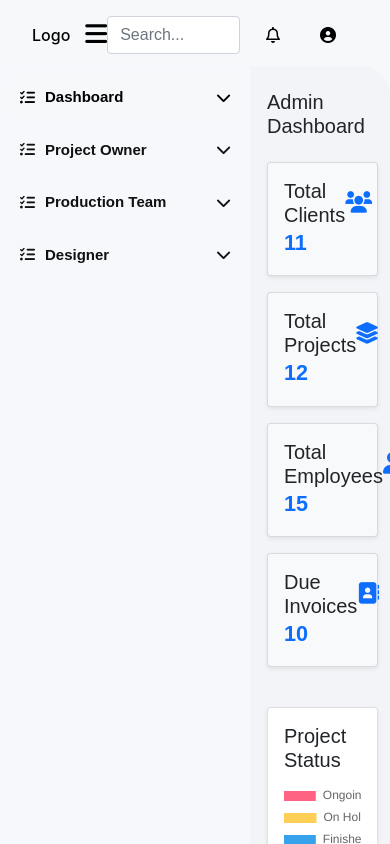
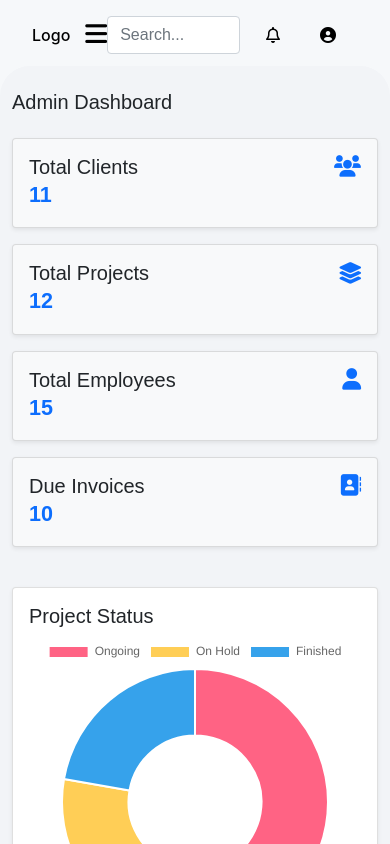
Before and after one commit to vishal0955/sirnaik, a React (Vite) app: page /dashboard in a window 390 px wide. Shown: the top 844 px of the page. Built offline with nearby package versions, Linux system fonts and the light colour scheme; a web font is replaced by a local one.

Commit message:
make header responsive

```diff
--- a/src/App.css
+++ b/src/App.css
@@ -364,7 +364,7 @@ select.form-input {
   border-radius: 30px;
   margin-top: 66px;
   padding-left: 255px;
-  height: 100vh;
+  /* height: 100vh; */
   background-color:#F2F4F7;
   /* height: 668px; */
   /* overflow: scroll; */
--- a/src/App.jsx
+++ b/src/App.jsx
@@ -1,12 +1,169 @@
+// import { Route, Routes, useLocation } from "react-router-dom";
+// import "./App.css";
+// import { useState } from "react";
+// import Navbar from "./layout/Navbar";
+// import Sidebar from "./layout/Sidebar";
+// // import Login from "./components/AuthPage/Login";
+// import Login from './authtication/Login';
+
+
+
+// import ProjectOwner from "./components/Tables/ProjectOwner";
+// import TaskPage from "./components/Tables/TaskTable";
+// import AddProject from "./components/Forms/AddProject";
+// import TaskForm from "./components/Forms/AddTask";
+// import DashBoard from "./components/DashBoard";
+// import Timesheet from "./components/Tables/TimesheetTable";
+// import TimeLogForm from "./components/Forms/AddLog";
+// import Tasks from "./Designer/Tasks";
+// import DTimesheet from "./Designer/Timesheet";
+// import Designer from "./Designer/Dashboard";
+// import ProjectManagementDashboard from "./components/ProjectMDashboard";
+// import Jobs from "./Pages/Productionteam/Jobs";
+// import TaskDetails from "./Designer/TaskDetails";
+
+// import Traffic from "./Pages/Productionteam/Traffic";
+// import AdminDashboard from "./components/Admin/AdminDashboard";
+// import TaskDetailsForm from "./Pages/Productionteam/EditTaskDetails";
+// import EmployeePage from "./components/Admin/EmployeeList";
+// import EmployeeProfile from "./components/Admin/EmployeeProfile";
+// import ClientProfile from "./components/Admin/ClientProfile";
+// import ClientPage from "./components/Admin/ClientTable";
+// import  ClientTable  from "./components/Admin/ClientTable";
+// import ClientForm from "./components/Admin/ClientForm";
+// import DesignationTable from "./components/Admin/DesignationTable";
+// import AddDesignation from "./components/Admin/AddDesignation";
+// import Department from "./components/Admin/Department";
+// import AddDepartment from "./components/Admin/AddDepartment";
+// import InvoiceTable from "./components/Admin/invoices";
+// import ProjectDetail from "./components/Admin/ProjectOverview";
+// import AddMembers from "./components/Admin/AddMembers";
+// import FileUpload from "./components/Admin/FileUpload";
+// import TableTask from "./components/Admin/TableTask";
+
+
+
+// function App() {
+//   const [isSidebarCollapsed, setIsSidebarCollapsed] = useState(false);
+//   const [isClinicSidebarOpen, setIsClinicSidebarOpen] = useState(false);
+//   const menusidebarcollaps = () => {
+//     setIsSidebarCollapsed(true);
+//   };
+
+//   const toggleSidebar = () => {
+//     setIsSidebarCollapsed((prev) => !prev);
+//   };
+//   // Open ClinicManageSidebar (on EMR menu click)
+//   const openClinicSidebar = () => {
+//     setIsClinicSidebarOpen(true);
+//   };
+//   // Back button in ClinicManageSidebar to show the main sidebar again
+//   const closeClinicSidebar = () => {
+//     setIsClinicSidebarOpen(false);
+//   };
+//   const location = useLocation();
+
+//   const hideLayout = location.pathname === "/";
+//   // console.log("-----------------",isClinicSidebarOpen)
+//   return (
+//     <>
+//       {/* navbar */}
+//       {!hideLayout && (
+//         <Navbar toggleSidebar={toggleSidebar} onBack={closeClinicSidebar} />
+//       )}
+//       {/* navbar end */}
+//       {/* sidebar start */}
+//       <div className={`main-content  ${hideLayout ? "" : ""}`}>
+//         {!hideLayout &&
+//           (isClinicSidebarOpen ? (
+//             <>
+//               <ClinicManageSidebar
+//                 collapsed={isSidebarCollapsed}
+//                 menuItemClick={menusidebarcollaps}
+//                 onBack={closeClinicSidebar} // Back button click event
+//               />
+//             </>
+//           ) : (
+//             <Sidebar
+//               collapsed={isSidebarCollapsed}
+//               // menuItemClick={menusidebarcollaps}
+//               onEMRClick={openClinicSidebar} // Open ClinicManageSidebar on EMR click
+//             />
+//           ))}
+//         {/* sidebar end */}
+//         {/* right side  */}
+//         <div
+//           className={`right-side-content ${
+//             isSidebarCollapsed ? "collapsed " : ""
+//           }`}>
+//           <Routes>
+//             {/* login signup */}
+//             <Route path="/" element={<Login />} />
+//             {/* <Route path="/dashboard" element={<DashBoard />} /> */}
+//             <Route path="/dashboard" element={<AdminDashboard />} />
+
+
+//             <Route path="/employeelist" element={<EmployeePage />} />
+//             <Route path="/employeeprofile" element={<EmployeeProfile />} />
+//             <Route path="/client" element={<ClientPage />} />
+//             <Route path="/clientprofile" element={<ClientProfile />} />
+//             <Route path="/designation" element={<DesignationTable />} />
+//             <Route path="/department" element={<Department/>}/>
+//             <Route path="/adddesigna" element={<AddDesignation/>}/>
+
+//             <Route path="/addDepart" element={<AddDepartment/>}/>
+
+//             <Route path="/projectmanagementdashboard" element={<ProjectManagementDashboard />} />
+//             <Route path="/project" element={<ProjectOwner />} />
+//             <Route path="/projectdetails" element={<ProjectDetail />} />
+
+//             <Route path="/tasklist" element={<TaskPage />} />
+//             <Route path="/addproject" element={<AddProject />} />
+//             <Route path="/addtask" element={<TaskForm />} />
+//             <Route path="/addlog" element={<TimeLogForm />} />
+//             <Route path="/timesheet" element={<Timesheet />} />
+//             <Route path="/clientTable" element={<ClientTable/>}/>
+//             <Route path="/clientForm" element={<ClientForm/>}/>
+//             {/* <Route path="/desigTable" element={<DesignationTable/>}/> */}
+
+//             <Route path="/desigTable" element={<DesignationTable/>}/>
+//             <Route path="/adddesigna" element={<AddDesignation/>}/>
+//             <Route path="/depaForm" element={<Department/>}/>
+//             <Route path="/addDepart" element={<AddDepartment/>}/>
+//             <Route path="/invoices" element={<InvoiceTable/>}/>
+//             <Route path="/addMember" element={<AddMembers/>}/>
+//             <Route path="/fileUpload" element={<FileUpload/>}/>
+//             <Route path="tableTask" element={<TableTask/>}/>
+
+
+//             {/* Designer Routes */}
+
+//             <Route path="/designerdashboard" element={<Designer />} />
+//             <Route path="/designertask" element={<Tasks />} />
+//             <Route path="/dtimesheet" element={<DTimesheet />} />
+//             <Route path="/taskdetails" element={<TaskDetails />} />
+//             {/* Production Team  */}
+
+//             <Route path="/jobs" element={<Jobs /> } />
+//             <Route path="/traffic" element={<Traffic /> } />
+//            {/* <Route path="/ProjectOverview" element={<ProjectOverview  />} /> */}
+//             <Route path="/edittaskdetails" element={<TaskDetailsForm  />} />
+
+//           </Routes>
+//         </div>
+//         {/* right end  */}
+//       </div>
+//     </>
+//   );
+// }
+// export default App;
+
 import { Route, Routes, useLocation } from "react-router-dom";
 import "./App.css";
-import { useState } from "react";
+import { useState, useEffect } from "react";
 import Navbar from "./layout/Navbar";
 import Sidebar from "./layout/Sidebar";
-// import Login from "./components/AuthPage/Login";
 import Login from './authtication/Login';
-
-
 
 import ProjectOwner from "./components/Tables/ProjectOwner";
 import TaskPage from "./components/Tables/TaskTable";
@@ -21,7 +178,6 @@ import Designer from "./Designer/Dashboard";
 import ProjectManagementDashboard from "./components/ProjectMDashboard";
 import Jobs from "./Pages/Productionteam/Jobs";
 import TaskDetails from "./Designer/TaskDetails";
-
 import Traffic from "./Pages/Productionteam/Traffic";
 import AdminDashboard from "./components/Admin/AdminDashboard";
 import TaskDetailsForm from "./Pages/Productionteam/EditTaskDetails";
@@ -29,7 +185,7 @@ import EmployeePage from "./components/Admin/EmployeeList";
 import EmployeeProfile from "./components/Admin/EmployeeProfile";
 import ClientProfile from "./components/Admin/ClientProfile";
 import ClientPage from "./components/Admin/ClientTable";
-import  ClientTable  from "./components/Admin/ClientTable";
+import ClientTable from "./components/Admin/ClientTable";
 import ClientForm from "./components/Admin/ClientForm";
 import DesignationTable from "./components/Admin/DesignationTable";
 import AddDesignation from "./components/Admin/AddDesignation";
@@ -41,119 +197,84 @@ import AddMembers from "./components/Admin/AddMembers";
 import FileUpload from "./components/Admin/FileUpload";
 import TableTask from "./components/Admin/TableTask";
 
-
-
 function App() {
   const [isSidebarCollapsed, setIsSidebarCollapsed] = useState(false);
-  const [isClinicSidebarOpen, setIsClinicSidebarOpen] = useState(false);
-  const menusidebarcollaps = () => {
-    setIsSidebarCollapsed(true);
-  };
+  const location = useLocation();
+
+  // Function to check screen size and collapse sidebar on smaller screens
+  useEffect(() => {
+    const handleResize = () => {
+      if (window.innerWidth <= 768) {
+        setIsSidebarCollapsed(true); // Collapse sidebar on small screens
+      }
+    };
+
+    handleResize(); // Run on mount
+    window.addEventListener("resize", handleResize);
+    return () => window.removeEventListener("resize", handleResize);
+  }, []);
 
   const toggleSidebar = () => {
     setIsSidebarCollapsed((prev) => !prev);
   };
-  // Open ClinicManageSidebar (on EMR menu click)
-  const openClinicSidebar = () => {
-    setIsClinicSidebarOpen(true);
-  };
-  // Back button in ClinicManageSidebar to show the main sidebar again
-  const closeClinicSidebar = () => {
-    setIsClinicSidebarOpen(false);
-  };
-  const location = useLocation();
 
   const hideLayout = location.pathname === "/";
-  // console.log("-----------------",isClinicSidebarOpen)
+
   return (
     <>
-      {/* navbar */}
-      {!hideLayout && (
-        <Navbar toggleSidebar={toggleSidebar} onBack={closeClinicSidebar} />
-      )}
-      {/* navbar end */}
-      {/* sidebar start */}
-      <div className={`main-content  ${hideLayout ? "" : ""}`}>
-        {!hideLayout &&
-          (isClinicSidebarOpen ? (
-            <>
-              <ClinicManageSidebar
-                collapsed={isSidebarCollapsed}
-                menuItemClick={menusidebarcollaps}
-                onBack={closeClinicSidebar} // Back button click event
-              />
-            </>
-          ) : (
-            <Sidebar
-              collapsed={isSidebarCollapsed}
-              // menuItemClick={menusidebarcollaps}
-              onEMRClick={openClinicSidebar} // Open ClinicManageSidebar on EMR click
-            />
-          ))}
-        {/* sidebar end */}
-        {/* right side  */}
-        <div
-          className={`right-side-content ${
-            isSidebarCollapsed ? "collapsed " : ""
-          }`}>
+      {!hideLayout && <Navbar toggleSidebar={toggleSidebar} />}
+
+      <div className="main-content">
+        {!hideLayout && (
+          <Sidebar collapsed={isSidebarCollapsed} />
+        )}
+
+        <div className={`right-side-content ${isSidebarCollapsed ? "collapsed" : ""}`}>
           <Routes>
-            {/* login signup */}
             <Route path="/" element={<Login />} />
-            {/* <Route path="/dashboard" element={<DashBoard />} /> */}
             <Route path="/dashboard" element={<AdminDashboard />} />
-
-
             <Route path="/employeelist" element={<EmployeePage />} />
             <Route path="/employeeprofile" element={<EmployeeProfile />} />
             <Route path="/client" element={<ClientPage />} />
             <Route path="/clientprofile" element={<ClientProfile />} />
             <Route path="/designation" element={<DesignationTable />} />
-            <Route path="/department" element={<Department/>}/>
-            <Route path="/adddesigna" element={<AddDesignation/>}/>
-
-            <Route path="/addDepart" element={<AddDepartment/>}/>
-
+            <Route path="/department" element={<Department />} />
+            <Route path="/adddesigna" element={<AddDesignation />} />
+            <Route path="/addDepart" element={<AddDepartment />} />
             <Route path="/projectmanagementdashboard" element={<ProjectManagementDashboard />} />
             <Route path="/project" element={<ProjectOwner />} />
             <Route path="/projectdetails" element={<ProjectDetail />} />
-
             <Route path="/tasklist" element={<TaskPage />} />
             <Route path="/addproject" element={<AddProject />} />
             <Route path="/addtask" element={<TaskForm />} />
             <Route path="/addlog" element={<TimeLogForm />} />
             <Route path="/timesheet" element={<Timesheet />} />
-            <Route path="/clientTable" element={<ClientTable/>}/>
-            <Route path="/clientForm" element={<ClientForm/>}/>
-            {/* <Route path="/desigTable" element={<DesignationTable/>}/> */}
-
-            <Route path="/desigTable" element={<DesignationTable/>}/>
-            <Route path="/adddesigna" element={<AddDesignation/>}/>
-            <Route path="/depaForm" element={<Department/>}/>
-            <Route path="/addDepart" element={<AddDepartment/>}/>
-            <Route path="/invoices" element={<InvoiceTable/>}/>
-            <Route path="/addMember" element={<AddMembers/>}/>
-            <Route path="/fileUpload" element={<FileUpload/>}/>
-            <Route path="tableTask" element={<TableTask/>}/>
-
+            <Route path="/clientTable" element={<ClientTable />} />
+            <Route path="/clientForm" element={<ClientForm />} />
+            <Route path="/desigTable" element={<DesignationTable />} />
+            <Route path="/adddesigna" element={<AddDesignation />} />
+            <Route path="/depaForm" element={<Department />} />
+            <Route path="/addDepart" element={<AddDepartment />} />
+            <Route path="/invoices" element={<InvoiceTable />} />
+            <Route path="/addMember" element={<AddMembers />} />
+            <Route path="/fileUpload" element={<FileUpload />} />
+            <Route path="tableTask" element={<TableTask />} />
 
             {/* Designer Routes */}
-
             <Route path="/designerdashboard" element={<Designer />} />
             <Route path="/designertask" element={<Tasks />} />
             <Route path="/dtimesheet" element={<DTimesheet />} />
             <Route path="/taskdetails" element={<TaskDetails />} />
-            {/* Production Team  */}
 
-            <Route path="/jobs" element={<Jobs /> } />
-            <Route path="/traffic" element={<Traffic /> } />
-           {/* <Route path="/ProjectOverview" element={<ProjectOverview  />} /> */}
-            <Route path="/edittaskdetails" element={<TaskDetailsForm  />} />
-
+            {/* Production Team */}
+            <Route path="/jobs" element={<Jobs />} />
+            <Route path="/traffic" element={<Traffic />} />
+            <Route path="/edittaskdetails" element={<TaskDetailsForm />} />
           </Routes>
         </div>
-        {/* right end  */}
       </div>
     </>
   );
 }
+
 export default App;
--- a/src/Designer/Dashboard.jsx
+++ b/src/Designer/Dashboard.jsx
@@ -1,4 +1,4 @@
-import React from "react";
+import React, { useState } from "react";
 import { Bar, Line, Doughnut } from "react-chartjs-2";
 import {
   Chart as ChartJS,
@@ -71,7 +71,9 @@ function Designer() {
   };
   const [showClockIn, setShowClockIn] = useState(false);
 
-  const handleShowClockIn = () => setShowClockIn(true);
+  const handleShowClockIn = () => {
+    setShowClockIn(true)
+  };
   const handleCloseClockIn = () => setShowClockIn(false);
 
   return (
@@ -79,7 +81,7 @@ function Designer() {
       <div className="d-flex justify-content-between align-items-center mb-4">
         <h5>Designer Dashboard</h5>
         <Button variant="primary" className="mt-2" onClick={handleShowClockIn}>
-                <Clock className="me-1" /> Clock In
+                <FaClock className="me-1" /> {showClockIn ? "Clock Out" : "Clock In"}
               </Button>
       </div>
       <Container>
@@ -223,7 +225,7 @@ export default Designer;
 
 
 export const ClockInModal = ({ show, handleClose }) => {
-  const [location, setLocation] = useState("Worksuite");
+  const [location, setLocation] = useState("Office");
   const [workingFrom, setWorkingFrom] = useState("Home");
   const currentTime = new Date().toLocaleString("en-GB", {
     day: "2-digit",
@@ -241,7 +243,7 @@ export const ClockInModal = ({ show, handleClose }) => {
       </Modal.Header>
       <Modal.Body>
         <div className="d-flex align-items-center mb-3">
-          <Clock className="me-2" />
+          <FaClock className="me-2" />
           <span>{currentTime}</span>
           <Button variant="info" size="sm" className="ms-auto">
             General Shift
@@ -251,7 +253,7 @@ export const ClockInModal = ({ show, handleClose }) => {
           <Form.Group className="mb-3">
             <Form.Label>Location</Form.Label>
             <Form.Select value={location} onChange={(e) => setLocation(e.target.value)}>
-              <option>Worksuite</option>
+
               <option>Office</option>
               <option>Remote</option>
             </Form.Select>
--- a/src/components/Admin/EmployeeTableHeader.jsx
+++ b/src/components/Admin/EmployeeTableHeader.jsx
@@ -1,3 +1,91 @@
+// import React, { useState } from "react";
+// import AddEmployee from "./AddEmployee";
+// import { useNavigate } from "react-router-dom";
+// import { Dropdown, Modal } from "react-bootstrap";
+// import AddClient from "./AddClient";
+
+// const EmployeeTableHeader = ({ title, buttonText }) => {
+//   const [showModal, setShowModal] = useState(false);
+//   const navigate = useNavigate();
+
+//   const formButton = (buttonText) =>
+//     buttonText.toLowerCase().replace(/\s+/g, "");
+
+//   const handleButtonClick = () => {
+//     if (
+//       buttonText === "Add Employee" ||
+//       buttonText === "Add Client" ||
+//       buttonText === "Add Log"
+//     ) {
+//       setShowModal(true);
+//     } else {
+//       navigate(`/${formButton(buttonText)}`);
+//     }
+//   };
+
+//   return (
+//     <div className="container-fluid bg-light shadow-sm p-3">
+//      <div className="row align-items-center g-2">
+
+//     {/* Left Section - Title & Button */}
+//     <div className="col-md-6 col-12 d-flex flex-wrap align-items-center gap-2">
+//       <a className="navbar-brand fw-bold text-primary" href="#">
+//         {title}
+//       </a>
+//       <button className="btn btn-primary" onClick={handleButtonClick}>
+//         {buttonText}
+//       </button>
+//     </div>
+
+//     {/* Right Section - Dropdowns (Aligns Right on Large Screens, Wraps on Small) */}
+//     <div className="col-md-6 col-12 d-flex flex-wrap justify-content-md-end justify-content-between gap-2">
+//       <Dropdown>
+//         <Dropdown.Toggle id="employee-dropdown">
+//           {title}: All
+//         </Dropdown.Toggle>
+//         <Dropdown.Menu>
+//           <Dropdown.Item>All</Dropdown.Item>
+//           <Dropdown.Item>Active</Dropdown.Item>
+//           <Dropdown.Item>Inactive</Dropdown.Item>
+//         </Dropdown.Menu>
+//       </Dropdown>
+
+//       {buttonText === "Add Employee" && (
+//         <Dropdown>
+//           <Dropdown.Toggle id="designation-dropdown">
+//             Designation: All
+//           </Dropdown.Toggle>
+//           <Dropdown.Menu>
+//             <Dropdown.Item>All</Dropdown.Item>
+//             <Dropdown.Item>Project Manager</Dropdown.Item>
+//             <Dropdown.Item>Production Team</Dropdown.Item>
+//             <Dropdown.Item>Junior</Dropdown.Item>
+//             <Dropdown.Item>Designer</Dropdown.Item>
+//           </Dropdown.Menu>
+//         </Dropdown>
+//       )}
+//     </div>
+
+//   </div>
+
+//       {/* Modal */}
+//       <Modal show={showModal} onHide={() => setShowModal(false)} size="lg">
+//         <Modal.Header closeButton>
+//           <Modal.Title>{buttonText}</Modal.Title>
+//         </Modal.Header>
+//         <Modal.Body>
+//           {buttonText === "Add Employee" ? (
+//             <AddEmployee />
+//           ) : buttonText === "Add Client" ? (
+//             <AddClient />
+//           ) : null}
+//         </Modal.Body>
+//       </Modal>
+//     </div>
+//   );
+// };
+
+// export default EmployeeTableHeader;
 import React, { useState } from "react";
 import AddEmployee from "./AddEmployee";
 import { useNavigate } from "react-router-dom";
@@ -26,21 +114,20 @@ const EmployeeTableHeader = ({ title, buttonText }) => {
   return (
     <div className="container-fluid bg-light shadow-sm p-3">
       <div className="row align-items-center g-2">
-
         {/* Left Section - Title & Button */}
         <div className="col-md-6 col-12 d-flex flex-wrap align-items-center gap-2">
-      <a className="navbar-brand fw-bold text-primary" href="#">
+          <a className="navbar-brand fw-bold text-primary text-truncate" href="#">
             {title}
           </a>
-      <button className="btn btn-primary" onClick={handleButtonClick}>
+          <button className="btn btn-primary btn-sm" onClick={handleButtonClick}>
             {buttonText}
           </button>
         </div>
 
-    {/* Right Section - Dropdowns (Aligns Right on Large Screens, Wraps on Small) */}
-    <div className="col-md-6 col-12 d-flex flex-wrap justify-content-md-end justify-content-between gap-2">
+        {/* Right Section - Dropdowns */}
+        <div className="col-md-6 col-12 d-flex flex-wrap justify-content-md-end justify-content-start gap-2">
           <Dropdown>
-        <Dropdown.Toggle id="employee-dropdown">
+            <Dropdown.Toggle id="employee-dropdown" className="btn-sm">
               {title}: All
             </Dropdown.Toggle>
             <Dropdown.Menu>
@@ -52,7 +139,7 @@ const EmployeeTableHeader = ({ title, buttonText }) => {
 
           {buttonText === "Add Employee" && (
             <Dropdown>
-          <Dropdown.Toggle id="designation-dropdown">
+              <Dropdown.Toggle id="designation-dropdown" className="btn-sm">
                 Designation: All
               </Dropdown.Toggle>
               <Dropdown.Menu>
@@ -65,7 +152,6 @@ const EmployeeTableHeader = ({ title, buttonText }) => {
             </Dropdown>
           )}
         </div>
-
       </div>
 
       {/* Modal */}
--- a/src/components/Admin/Invoices.jsx
+++ b/src/components/Admin/Invoices.jsx
@@ -37,7 +37,7 @@ const InvoiceTable = () => {
  const handleClick=({createInvoice})=>{
    setShowModal(true);
 
-  setShowModal(true);
+
  }
   return (
     <div className="container-fluid p-3">
```
Lines whose indentation alone changed are shown as unchanged.
